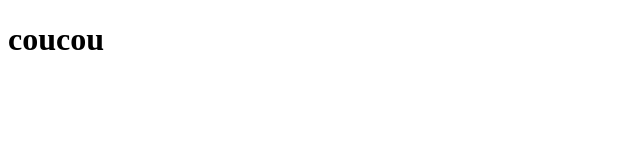
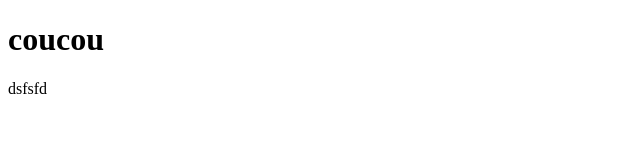
Before and after one commit to Procaillass/EI, a plain HTML site: page index.html in a window 1280 px wide. Shown: the full height of the page, 0-640 px from the left. Drawn offline with Linux system fonts and the light colour scheme.

Commit message:
Update index.html

```diff
--- a/index.html
+++ b/index.html
@@ -8,5 +8,6 @@
 </head>
 <body>
     <h1>coucou</h1>
+    dsfsfd
 </body>
 </html>
```
